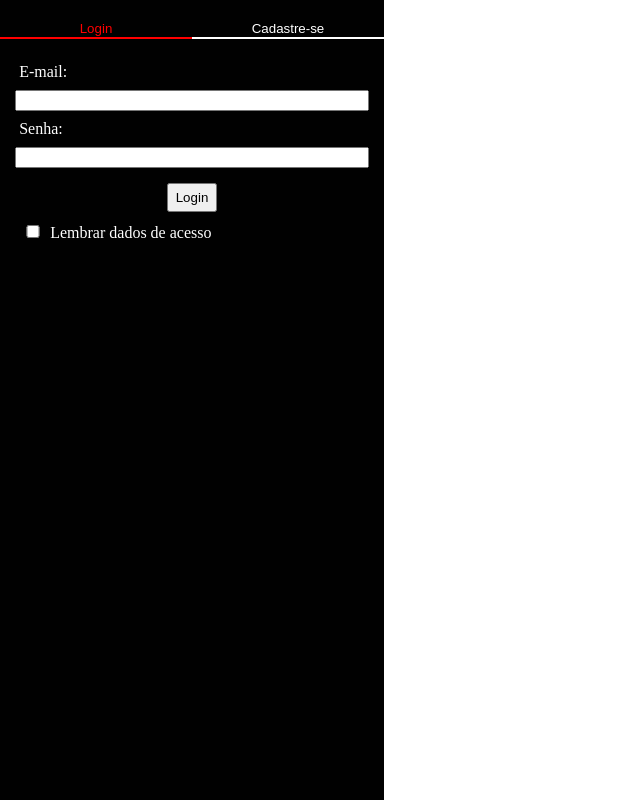
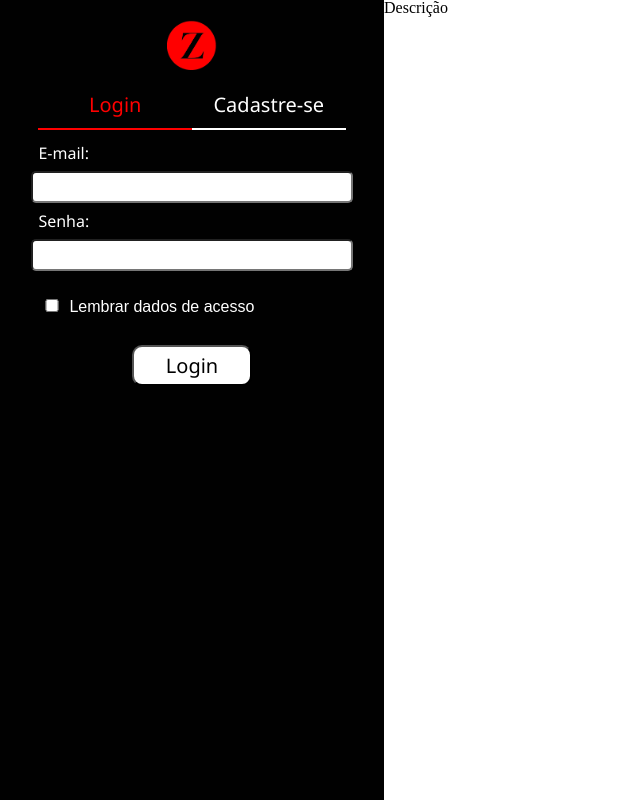
Before and after one commit to Bryangps/portfolio_site, a Flask app: page /login in a window 1280 px wide. Shown: the whole page, without its empty margins (0-640 px from the left). Run offline with Flask 3, Linux system fonts and the light colour scheme.

Commit message:
Alterações css e inclusão de ícones

```diff
--- a/zboxcrossvendasbebidas/static/styles/login.css
+++ b/zboxcrossvendasbebidas/static/styles/login.css
@@ -10,6 +10,8 @@ body{
     height: 100vh;
     background-color: var(--background-login);
     position: relative;
+    display: flex;
+    flex-direction: column;
 }
 
 .container-form{
@@ -24,17 +26,26 @@ body{
 
 .label-form{
     color: var(--color-text);
+    font-family: var(--font);
+}
+
+.input-form{
+    font-family: var(--font2);
+    font-size: 16px;
+    padding: 5px;
+    border-radius: 5px;
 }
 
 .container .label-form, .input-form{
-    width: 90%;
+    width: 80%;
     margin: 5px auto;
 }
 
 .login{
     display: flex;
-    flex-direction: column;
-    margin: 20px 0 ;
+    flex-direction: row;
+    width: 80%;
+    margin: 0 auto 10px ;
 }
 
 #button-login, #button-registration{
@@ -42,6 +53,9 @@ body{
     background-color: var(--background-login);
     width: 50%;
     cursor: pointer;
+    font-family: var(--font);
+    font-size: 20px;
+    padding-bottom: 10px;
 }
 
 #button-login{
@@ -50,36 +64,33 @@ body{
 }
 
 #button-registration{
-    position: absolute;
-    right: 0;
     border-bottom: 2px solid var(--color-text);
     color: var(--color-text);
 }
 
-#submit-login{
+#submit-login, #submit-registration{
     padding: 5px;
-    width: 50px;
+    width: 120px;
     margin: 10px auto;
+    background-color: var(--color-text);
+    font-family: var(--font);
+    font-size: 20px;
+    border-radius: 10px;
 }
 
-.container .checkbox-login{
+.checkbox-login{
+    width: 80%;
+    margin: 20px auto;
+}
 
-    width: 90%;
-    margin: auto;
-}
 
 .label-checkbox{
     color: var(--color-text);
+    font-family: var(--font2);
 }
 
 #remember{
     width: 20px;
-}
-
-#submit-registration{
-    padding: 5px;
-    width: 80px;
-    margin: 10px auto;
 }
 
 #container-registration{
@@ -88,6 +99,37 @@ body{
 
 #minimo, #minuscula, #maiuscula, #numero, #especial{
     color: var(--color-highlight);
-    width: 90%;
+    width: 80%;
     margin: auto;
+    font-family: var(--font2);
 }
+
+.logo{
+    width: 50px;
+    margin: 20px auto;
+}
+
+.container2{
+    width: 70%;
+}
+
+@media (max-width: 768px){
+    body{
+        flex-direction: column;
+    }
+    .container{
+        width: 100%;
+    }
+}
+
+@media only screen and (min-width: 768px) and (max-width: 1024px){
+    body{
+        flex-direction: column;
+    }
+    .container{
+        width: 100%;
+    }
+    .container .label-form, .input-form, .login, .checkbox-login, #minimo, #minuscula, #maiuscula, #numero, #especial{
+        width: 60%;
+    }
+}
--- a/zboxcrossvendasbebidas/templates/login.html
+++ b/zboxcrossvendasbebidas/templates/login.html
@@ -11,7 +11,7 @@
 <body>
 
     <div class="container">
-
+        <img class="logo" src="../static/Imagens/logo.png" alt="">
         <div class="login">
             <button id="button-login" onclick="Login()">Login</button>
             <button id="button-registration" onclick="Registration()">Cadastre-se</button>
@@ -26,13 +26,12 @@
 
                     <label class="label-form" for="password-login">Senha:</label>
                     <input class="input-form" type="password" id="password-login" name="password-login" required>
-
-                    <button id="submit-login" type="submit">Login</button>
-
                     <div class="checkbox-login">
                         <input type="checkbox" id="remember" name="remember">
                         <label class="label-checkbox" for="remember">Lembrar dados de acesso</label>
                     </div>
+                    <button id="submit-login" type="submit">Login</button>
+
                 </form>
             </div>
         </div>
@@ -65,6 +64,9 @@
             </div>
         </div>
     </div>
+    <div class="container2">
+        <h2>Descrição</h2>
+    </div>
 
  <script src="../static/scripts/login.js"></script>
 </body>
```
Also changed, not shown: zboxcrossvendasbebidas/templates/home.html (+20 -19 lines), zboxcrossvendasbebidas/static/Imagens/logo.png (added).
